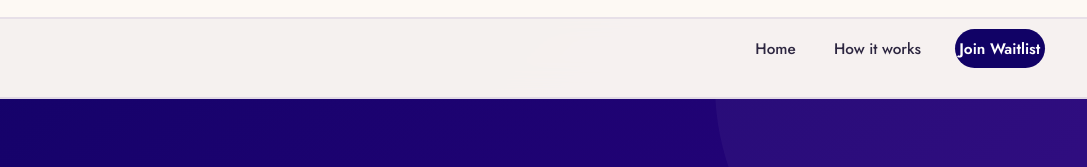
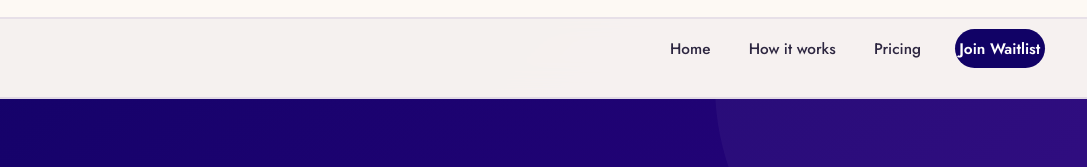
Before and after one commit to HeadStrongHaven/headstrong-haven, a plain HTML site: page providers.html in a window 1280 px wide. Shown: the top 167 px of the page, 193-1280 px from the left. Drawn offline with nearby package versions, Linux system fonts and the light colour scheme.

Commit message:
Update providers.html

```diff
--- a/providers.html
+++ b/providers.html
@@ -187,6 +187,7 @@ footer { background: var(--royal); padding: 2.5rem; text-align: center; }
   <ul class="nav-links" id="nav-menu" role="list">
     <li><a href="/">Home</a></li>
     <li><a href="/#how-it-works">How it works</a></li>
+    <li><a href="pricing.html">Pricing</a></li>
     <li><a href="/#waitlist" class="nav-cta">Join Waitlist</a></li>
   </ul>
 </nav>
```
